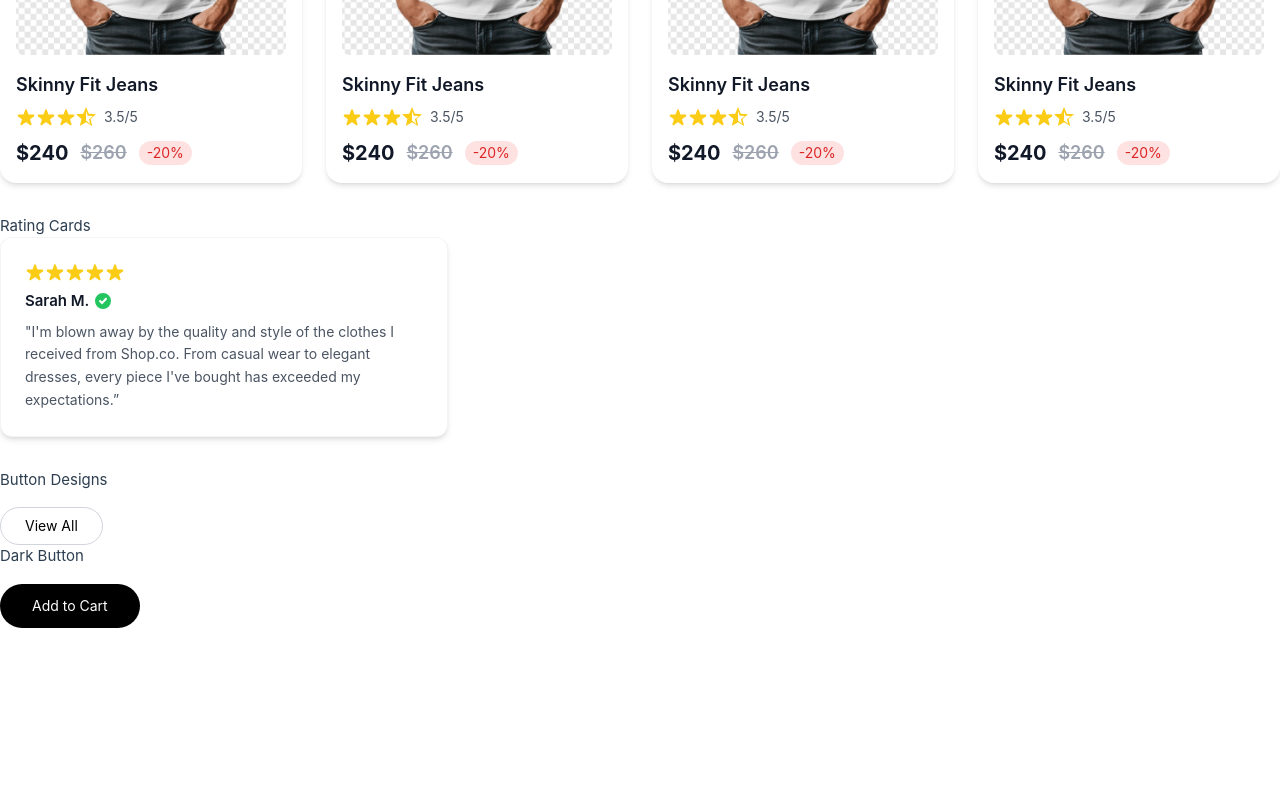
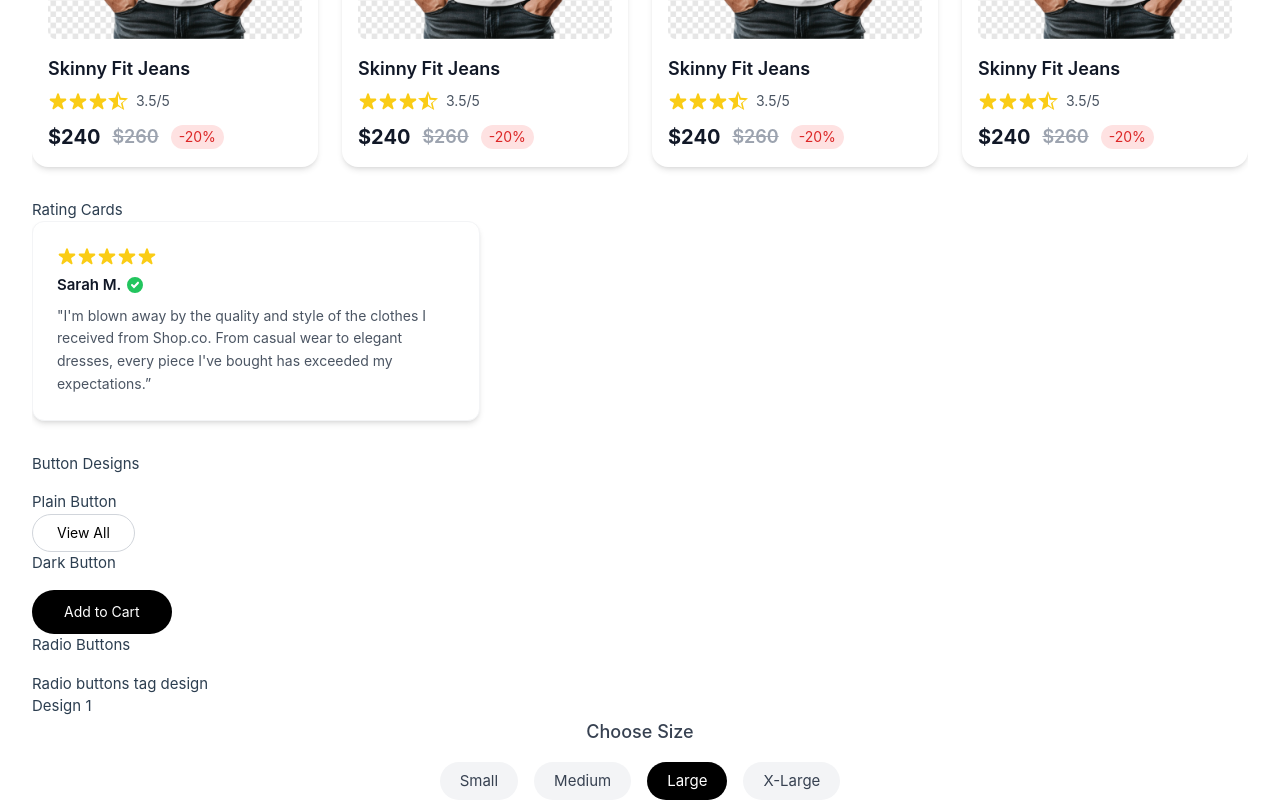
Before and after one commit to navctns/ecommerce-design-system-vue3-tailwind, a Vue app: page / in a window 1280 px wide. Shown: the part 632-1432 px from the top of the page. Before the commit the page ends 1260 px from the top, so only its background shows below. Built offline with nearby package versions, Linux system fonts and the light colour scheme.

Commit message:
radio button design 1 added

```diff
--- a/src/App.vue
+++ b/src/App.vue
@@ -8,6 +8,7 @@ import TopNavbarTailwind from './components/navbar/TopNavbarTailwind.vue';
 import TopNavbarModel1 from './components/navbar/model-1/TopNavbarModel1.vue';
 import ProductCards from "./views/ProductCards.vue";
 import CustomerRatingItem from './components/cards/CustomerRatingItem.vue';
+import RadioButtonsTagDesign from './components/forms/radio-button-group/RadioButtonsTagDesign.vue';
 </script>
 
 <template>
@@ -24,6 +25,7 @@ import CustomerRatingItem from './components/cards/CustomerRatingItem.vue';
     </div>
   </header>
   <!-- <div class="grid grid-flow-col grid-rows-3 gap-4"> -->
+  <div class="container px-8">
     <h5>Work Card Item</h5>
     <ProductCards></ProductCards>
     <h5>Rating Cards</h5>
@@ -31,14 +33,19 @@ import CustomerRatingItem from './components/cards/CustomerRatingItem.vue';
       <customer-rating-item></customer-rating-item>
     </div>
     <h5 class="mb-4">Button Designs</h5>
+    <h6>Plain Button</h6>
     <button class="border border-gray-300 text-black text-sm px-6 py-2 rounded-full hover:bg-gray-100 transition">
       View All
     </button>
-<h5 class="mb-4">Dark Button</h5>
+    <h6 class="mb-4">Dark Button</h6>
     <button class="bg-black text-white text-sm px-8 py-3 rounded-full hover:bg-gray-800 transition">
       Add to Cart
     </button>
-
+    <h5 class="mb-4">Radio Buttons</h5>
+    <h6>Radio buttons tag design</h6>
+    <h6>Design 1</h6>
+    <RadioButtonsTagDesign/>
+  </div>
   <RouterView />
 </template>
 
@@ -104,11 +111,11 @@ nav a:first-of-type {
     margin-top: 1rem;
   }
 }
+
 $primary-color: #42b983;
 
 .box {
   color: white;
   background-color: $primary-color;
 }
-
 </style>
--- /dev/null
+++ b/src/components/forms/radio-button-group/RadioButtonsTagDesign.vue
@@ -0,0 +1,43 @@
+!<template>
+    <div class="text-center">
+    <h2 class="text-gray-700 mb-4 text-lg font-medium">Choose Size</h2>
+    <div class="flex gap-4 justify-center" id="radioGroup">
+      <!-- Radio Option -->
+      <label class="cursor-pointer">
+        <input type="radio" name="size" value="Small" class="peer hidden" />
+        <div class="peer-checked:bg-black peer-checked:text-white bg-gray-100 text-gray-700 px-5 py-2 rounded-full transition-colors">
+          Small
+        </div>
+      </label>
+
+      <label class="cursor-pointer">
+        <input type="radio" name="size" value="Medium" class="peer hidden" />
+        <div class="peer-checked:bg-black peer-checked:text-white bg-gray-100 text-gray-700 px-5 py-2 rounded-full transition-colors">
+          Medium
+        </div>
+      </label>
+
+      <label class="cursor-pointer">
+        <input type="radio" name="size" value="Large" class="peer hidden" checked />
+        <div class="peer-checked:bg-black peer-checked:text-white bg-gray-100 text-gray-700 px-5 py-2 rounded-full transition-colors">
+          Large
+        </div>
+      </label>
+
+      <label class="cursor-pointer">
+        <input type="radio" name="size" value="X-Large" class="peer hidden" />
+        <div class="peer-checked:bg-black peer-checked:text-white bg-gray-100 text-gray-700 px-5 py-2 rounded-full transition-colors">
+          X-Large
+        </div>
+      </label>
+    </div>
+  </div>
+</template>
+
+<script>
+
+</script>
+
+<style>
+
+</style>
```
Lines whose indentation alone changed are shown as unchanged.
